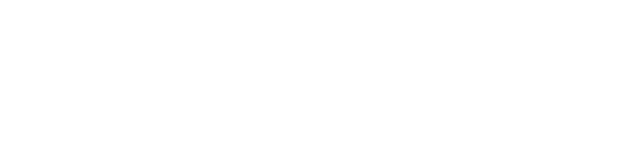
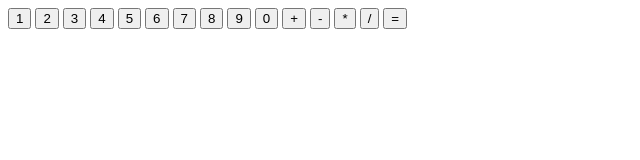
Before and after one commit to md0805gg/Calculator-discarded, a plain HTML site: page index.html in a window 1280 px wide. Shown: the whole page, without its empty margins (0-640 px from the left). Drawn offline with Linux system fonts and the light colour scheme.

Commit message:
Create set of basic buttons
Number buttons. Buttons for operators. Button
for operate.

```diff
--- a/index.html
+++ b/index.html
@@ -8,6 +8,22 @@
   <link rel="stylesheet" href="styles.css">
 </head>
 <body>
-
+  <div class="buttons">
+    <button>1</button>
+    <button>2</button>
+    <button>3</button>
+    <button>4</button>
+    <button>5</button>
+    <button>6</button>
+    <button>7</button>
+    <button>8</button>
+    <button>9</button>
+    <button>0</button>
+    <button>+</button>
+    <button>-</button>
+    <button>*</button>
+    <button>/</button>
+    <button>=</button>
+  </div>
 </body>
 </html>
```
